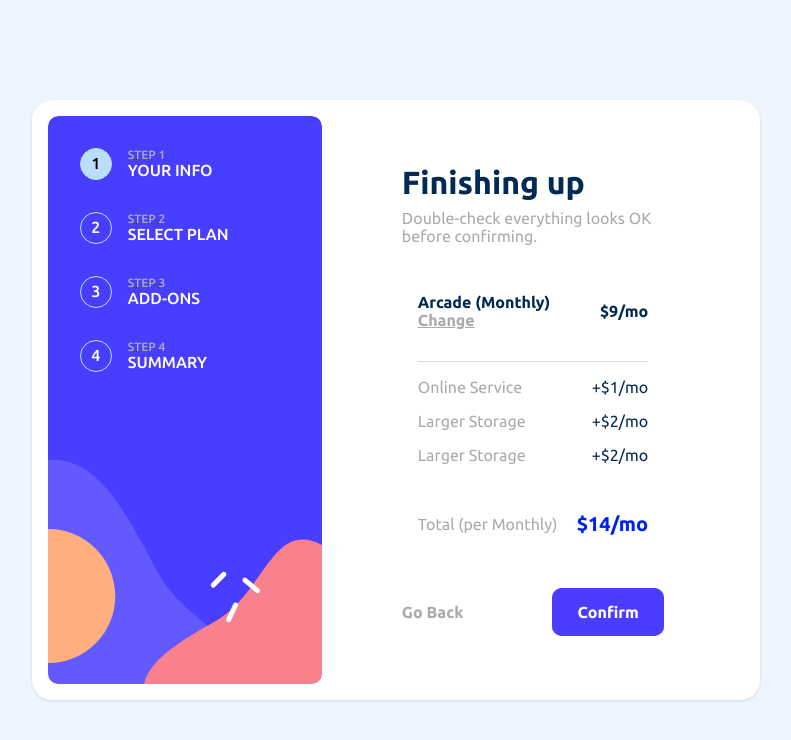
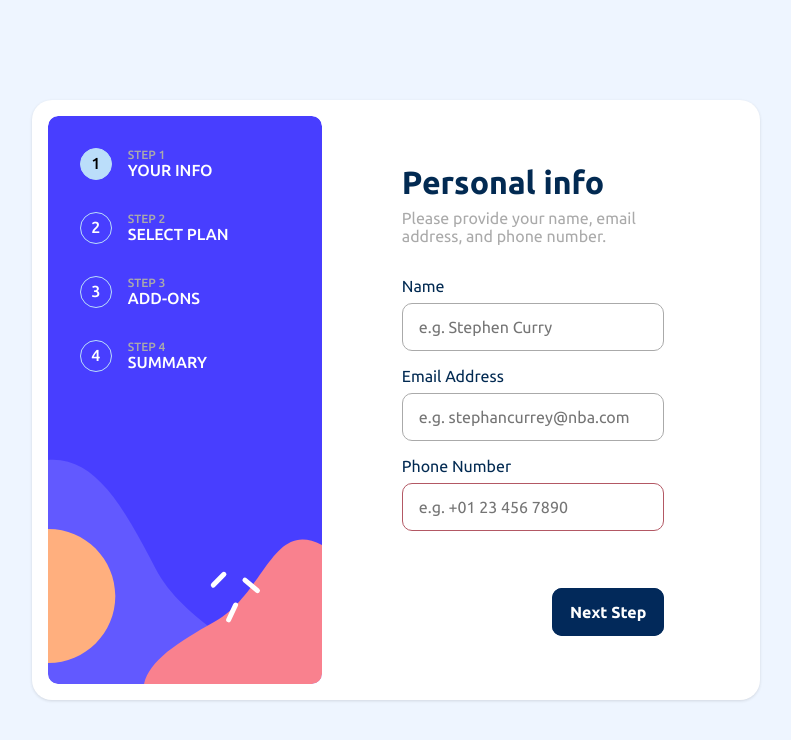
Before and after one commit to infinitee404/multistep-form, a React (Vite) app: page / in a window 1280 px wide. Shown: the top 740 px of the page, without its empty margins (244-1035 px from the left). Built offline with nearby package versions, Linux system fonts and the light colour scheme.

Commit message:
page changes

```diff
--- a/src/App.jsx
+++ b/src/App.jsx
@@ -1,4 +1,4 @@
-import React from 'react'
+import React, { useState } from 'react'
 import Sidebar from './components/Sidebar'
 import Form from './components/Form'
 import Plan from './components/Plan'
@@ -7,49 +7,79 @@ import Summary from './components/Summary'
 import Thanks from './components/Thanks'
 import './styles.css'
 
+export const isMonthlyContext = React.createContext()
+export const addOnsList = React.createContext([])
+
 const App = () => {
-	const flag = false
+	const [stepNum, setStepNum] = useState(1)
+	const [checkout, setCheckout] = useState(false)
+	const [isMonthly, setIsMonthly] = useState(true)
+	const [addOns, setAddOns] = useState([])
+
+	const gotoNextPage = () => {
+		if (stepNum <= 4) setStepNum((prevStep) => prevStep + 1)
+	}
+
+	const gotoPreviousPage = () => {
+		if (stepNum <= 4) setStepNum((prevStep) => prevStep - 1)
+	}
+
+	const toggleIsMonthly = () => {
+		setIsMonthly(!isMonthly)
+	}
+
+	const changeAddons = () => {
+		setAddOns((prevAddOns) => {
+			return [...prevAddOns]
+		})
+	}
 	return (
-		<>
+		<isMonthlyContext.Provider value={{ isMonthly, toggleIsMonthly }}>
+			<addOnsList.Provider value={{ addOns, changeAddons }}>
 				<div className='app'>
 					<aside className='sidebar'>
-					<Sidebar />
+						<Sidebar stepCount={stepNum} />
 					</aside>
 					<main className='main'>
-					{/* <Form
-						title='Personal info'
-						instruction='Please provide your name, email address, and phone number.'
-					/> */}
-					{/* <Plan
-						title='Select your plan'
-						instruction='You have the option of monthly or yearly billing'
-					/> */}
-					{/* <AddOns
-                        title='Pick add-ons'
-                        instruction='Add-ons help enhance your gaming experience.'
-                    /> */}
-					<Summary
-						title='Finishing up'
-						instruction='Double-check everything looks OK before confirming.'
-                        planType='Monthly'
-					/>
-					{/* <Thanks
-						title='Thank you!'
-						instruction='Thanks for conforming your subscription! We hope you have fun using our platform. If you ever need support, please feel free to email us at support@nbagaming.com.'
-					/> */}
+						{stepNum == 1 && <Form />}
+						{stepNum == 2 && <Plan />}
+						{stepNum == 3 && <AddOns />}
+						{stepNum == 4 && !checkout && <Summary />}
+						{!checkout ? (
 							<div className='button-container'>
 								<div className='button-flex'>
-							<button className='button-back'>Go Back</button>
-							{flag ? (
-								<button className='button button-next'>Next Step</button>
+									{stepNum < 4 ? (
+										<button
+											className='button button-next'
+											onClick={gotoNextPage}
+										>
+											Next Step
+										</button>
 									) : (
-								<button className='button button-confirm'>Confirm</button>
+										<button
+											className='button button-confirm'
+											onClick={() => setCheckout(true)}
+										>
+											Confirm
+										</button>
+									)}
+									{stepNum != 1 && (
+										<button
+											className='button-back'
+											onClick={gotoPreviousPage}
+										>
+											Go Back
+										</button>
 									)}
 								</div>
 							</div>
+						) : (
+							<Thanks />
+						)}
 					</main>
 				</div>
-		</>
+			</addOnsList.Provider>
+		</isMonthlyContext.Provider>
 	)
 }
 
--- a/src/components/AddOns.jsx
+++ b/src/components/AddOns.jsx
@@ -1,11 +1,11 @@
-const AddOnsOption = ({ isChecked, title, feature, rate }) => {
+import { addOnsList } from '../App'
+
+const AddOnsOption = ({ title, feature, rate }) => {
 	return (
-		<div className={`add-ons-option ${isChecked && 'add-ons-selected'}`}>
+		<div className='add-ons-option'>
+			{/* add-ons-selected = classname for selected */}
 			<div className='add-ons-left'>
-				<input
-					type='checkbox'
-					checked={isChecked}
-				/>
+				<input type='checkbox' />
 				<div className='add-ons-description'>
 					<h3>{title}</h3>
 					<p className='instruction'>{feature}</p>
@@ -18,28 +18,25 @@ const AddOnsOption = ({ isChecked, title, feature, rate }) => {
 	)
 }
 
-const AddOns = ({ title, instruction }) => {
+const AddOns = () => {
 	return (
 		<div className='plan-container'>
 			<div className='heading'>
-				<h1 className='title'>{title}</h1>
-				<p className='instruction'>{instruction}</p>
+				<h1 className='title'>Pick add-ons</h1>
+				<p className='instruction'>Add-ons help enhance your gaming experience.</p>
 			</div>
 			<div className='add-ons'>
 				<AddOnsOption
-					isChecked={true}
 					title='Online service'
 					feature='Access to multiplayer games'
 					rate={1}
 				/>
 				<AddOnsOption
-					isChecked={true}
 					title='Larger Storage'
 					feature='Extra 1TB of cloud save'
 					rate={2}
 				/>
 				<AddOnsOption
-					isChecked={false}
 					title='Customizable Profile'
 					feature='Custom theme on your profile'
 					rate={2}
--- a/src/components/Form.jsx
+++ b/src/components/Form.jsx
@@ -1,9 +1,9 @@
-const Form = ({ title, instruction }) => {
+const Form = () => {
 	return (
 		<>
 			<div className='heading'>
-				<h1 className='title'>{title}</h1>
-				<p className='instruction'>{instruction}</p>
+				<h1 className='title'>Personal info</h1>
+				<p className='instruction'>Please provide your name, email address, and phone number.</p>
 			</div>
 			<div className='input-heading'>
 				<label htmlFor='name'>Name</label>
@@ -20,7 +20,7 @@ const Form = ({ title, instruction }) => {
 				{false && <span>This field is requied</span>}
 			</div>
 			<input
-				type='text'
+				type='email'
 				id='email'
 				placeholder='e.g. stephancurrey@nba.com'
 				className='input-personal-info'
--- a/src/components/Sidebar.jsx
+++ b/src/components/Sidebar.jsx
@@ -1,36 +1,20 @@
 import React from 'react'
 
-const Sidebar = () => {
+const Sidebar = ({ stepCount }) => {
+	const stepTitle = ['Your info', 'Select Plan', 'Add-ons', 'Summary']
 	return (
 		<ul>
-			<li>
-				<span className='step-count selected'>1</span>
-				<div className='step-right'>
-					<span className='step instruction'>Step 1</span>
-					Your info
-				</div>
-			</li>
-			<li>
-				<span className='step-count'>2</span>
-				<div className='step-right'>
-					<span className='step instruction'>Step 2</span>
-					Select Plan
-				</div>
-			</li>
-			<li>
-				<span className='step-count'>3</span>
-				<div className='step-right'>
-					<span className='step instruction'>Step 3</span>
-					Add-ons
-				</div>
-			</li>
-			<li>
-				<span className='step-count'>4</span>
-				<div className='step-right'>
-					<span className='step instruction'>Step 4</span>
-					Summary
-				</div>
-			</li>
+			{stepTitle.map((index, value) => {
+				return (
+					<li key={index}>
+						<span className={`step-count ${stepCount == value + 1 ? 'selected' : ''}`}>{value + 1}</span>
+						<div className='step-right'>
+							<span className='step instruction'>Step {value + 1}</span>
+							{index}
+						</div>
+					</li>
+				)
+			})}
 		</ul>
 	)
 }
--- a/src/components/Summary.jsx
+++ b/src/components/Summary.jsx
@@ -1,35 +1,46 @@
-const Summary = ({ title, instruction, planType }) => {
+import { useContext } from 'react'
+import { isMonthlyContext } from '../App'
+// import { addOnsList } from '../App'
+
+const Summary = () => {
+	const { isMonthly, toggleIsMonthly } = useContext(isMonthlyContext)
+	const unit = isMonthly ? 'mo' : 'yr'
 	return (
 		<>
 			<div className='heading'>
-				<h1 className='title'>{title}</h1>
-				<p className='instruction'>{instruction}</p>
+				<h1 className='title'>Finishing up</h1>
+				<p className='instruction'>Double-check everything looks OK before confirming.</p>
 			</div>
 			<div className='summary'>
 				<div className='plan-summary'>
 					<div className='plan-summary-left'>
-						<h4>Arcade ({planType})</h4>
-						<button className='button-back change-button'>Change</button>
+						<h4>Arcade ({isMonthly ? 'monthly' : 'yearly'})</h4>
+						<button
+							className='button-back change-button'
+							onClick={toggleIsMonthly}
+						>
+							Change
+						</button>
 					</div>
-					<span className="bold-price">$9/mo</span>
+					<span className='bold-price'>$9/{unit}</span>
 				</div>
 				<div className='line' />
 				<div className='added'>
 					<span className='instruction'>Online Service</span>
-					<span>+$1/mo</span>
+					<span>+$1/{unit}</span>
 				</div>
 				<div className='added'>
 					<span className='instruction'>Larger Storage</span>
-					<span>+$2/mo</span>
+					<span>+$2/{unit}</span>
 				</div>
 				<div className='added'>
 					<span className='instruction'>Larger Storage</span>
-					<span>+$2/mo</span>
+					<span>+$2/{unit}</span>
 				</div>
 			</div>
 			<div className='total'>
-				<span className='instruction'>Total (per {planType})</span>
-				<span className="bold-price total-price">$14/mo</span>
+				<span className='instruction'>Total (per {isMonthly ? 'month' : 'year'})</span>
+				<span className='bold-price total-price'>$14/{unit}</span>
 			</div>
 		</>
 	)
--- a/src/components/Thanks.jsx
+++ b/src/components/Thanks.jsx
@@ -1,13 +1,16 @@
 import ThanksImage from '../assets/images/icon-thank-you.svg'
 
-const Thanks = ({title, instruction}) => {
-  return (
+const Thanks = ({ title, instruction }) => {
+	return (
 		<div className='thanks-container'>
 			<img src={ThanksImage} />
-			<h1 className='title'>{title}</h1>
-			<p className='instruction'>{instruction}</p>
+			<h1 className='title'>Thank you!</h1>
+			<p className='instruction'>
+				Thanks for conforming your subscription! We hope you have fun using our platform. If you ever need support, please feel free to email
+				us at support@nbagaming.com.
+			</p>
 		</div>
-  )
+	)
 }
 
 export default Thanks
--- a/src/index.css
+++ b/src/index.css
@@ -21,8 +21,8 @@ ul {
 }
 button {
 	cursor: pointer;
-    font-weight: 600;
-    font-size: 16px;
+	font-weight: 600;
+	font-size: 16px;
 }
 body {
 	min-height: 100vh;
--- a/src/styles.css
+++ b/src/styles.css
@@ -82,6 +82,7 @@ li {
 
 .button-flex {
 	display: flex;
+	flex-direction: row-reverse;
 	justify-content: space-between;
 }
 
@@ -316,24 +317,22 @@ input[type='checkbox'] {
 	margin: 2rem 0 1rem 0;
 }
 
-.added{
-    margin-bottom: 1rem;
+.added {
+	margin-bottom: 1rem;
 }
 
-.total{
-    padding: 1rem;
+.total {
+	padding: 1rem;
 }
 
-.bold-price{
-    font-weight: 600;
+.bold-price {
+	font-weight: 600;
 }
 
-.total-price{
-    color: #0022ee;
-    font-size: 20px;
+.total-price {
+	color: #0022ee;
+	font-size: 20px;
 }
-
-
 
 /* Thanks Page */
 .thanks-container {
@@ -343,7 +342,7 @@ input[type='checkbox'] {
 	align-items: center;
 	justify-content: center;
 	text-align: center;
-	line-height: 1.65rem;
+	line-height: 1.55rem;
 	padding: 0 0.5rem 1rem 0.5rem;
 }
 
```
Also changed, not shown: src/components/Plan.jsx (+47 -32 lines). Lines whose indentation alone changed are shown as unchanged.
